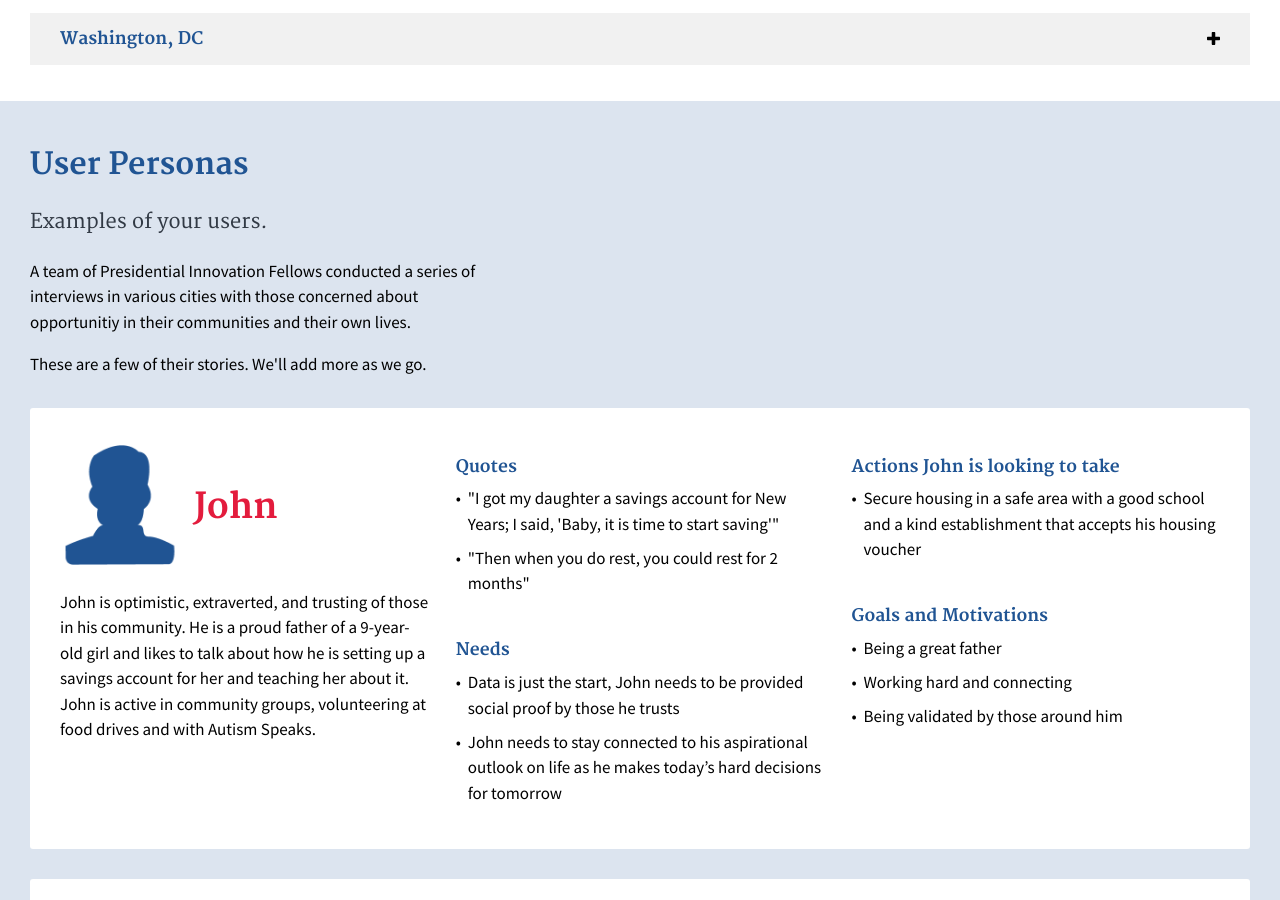
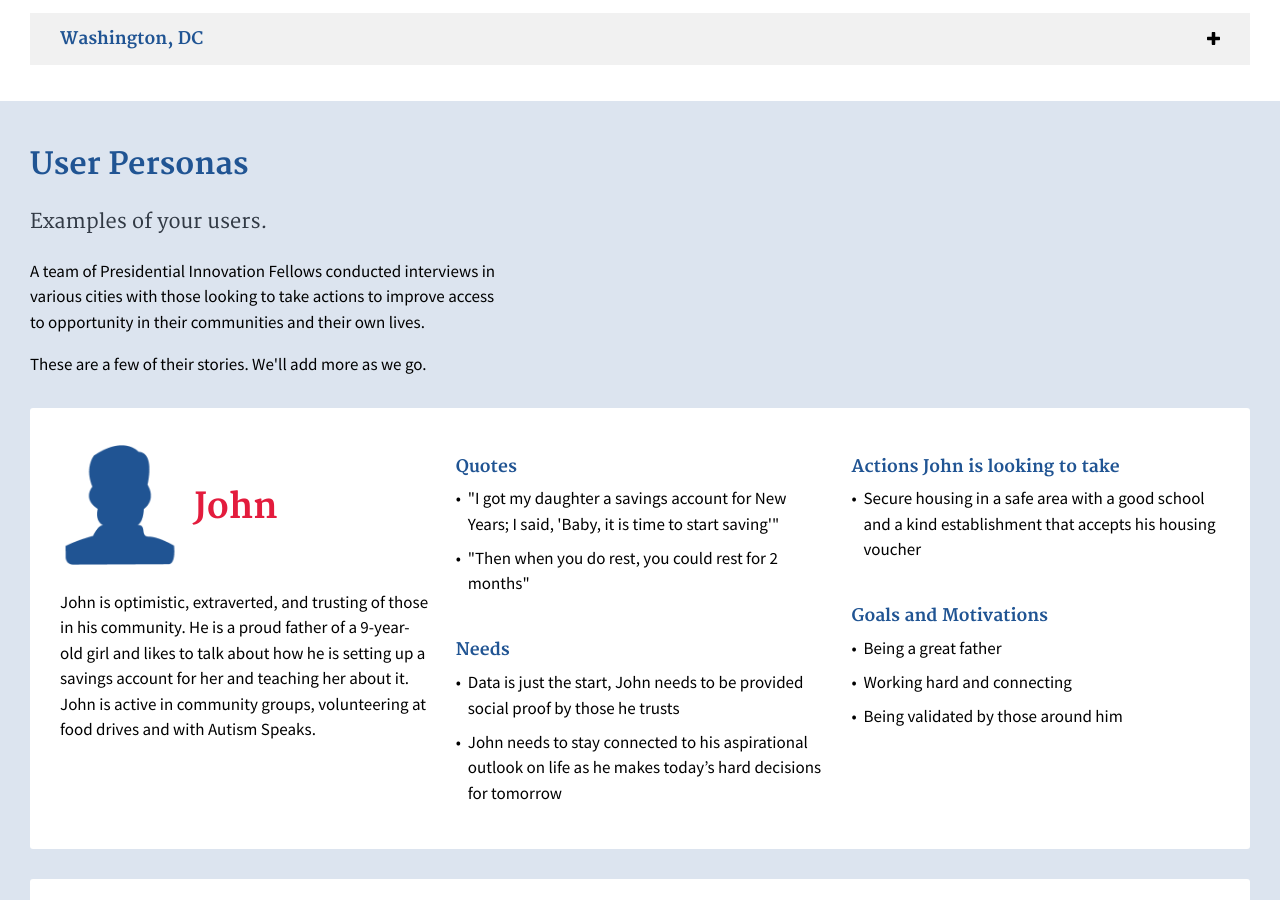
Before and after one commit to presidential-innovation-fellows/open-opportunity-data, a Jekyll site: the page built from index.html, in a window 1280 px wide and 900 px high, scrolled down 1271 px. Built offline with Jekyll 4.4.1, drawn with Linux system fonts in a browser that asks for light colours.

Commit message:
Small changes to persona description

```diff
--- a/index_includes/personas.html
+++ b/index_includes/personas.html
@@ -1,6 +1,6 @@
 <h2>User Personas</h2>
 <p class="usa-font-lead">Examples of your users.</p>
-<p>A team of Presidential Innovation Fellows conducted a series of interviews in various cities with those concerned about opportunitiy in their communities and their own lives.</p>
+<p>A team of Presidential Innovation Fellows conducted interviews in various cities with those looking to take actions to improve access to opportunity in their communities and their own lives.</p>
 <p>These are a few of their stories. We'll add more as we go.</p>
 
 {% for persona_hash in site.data.personas %}
```
